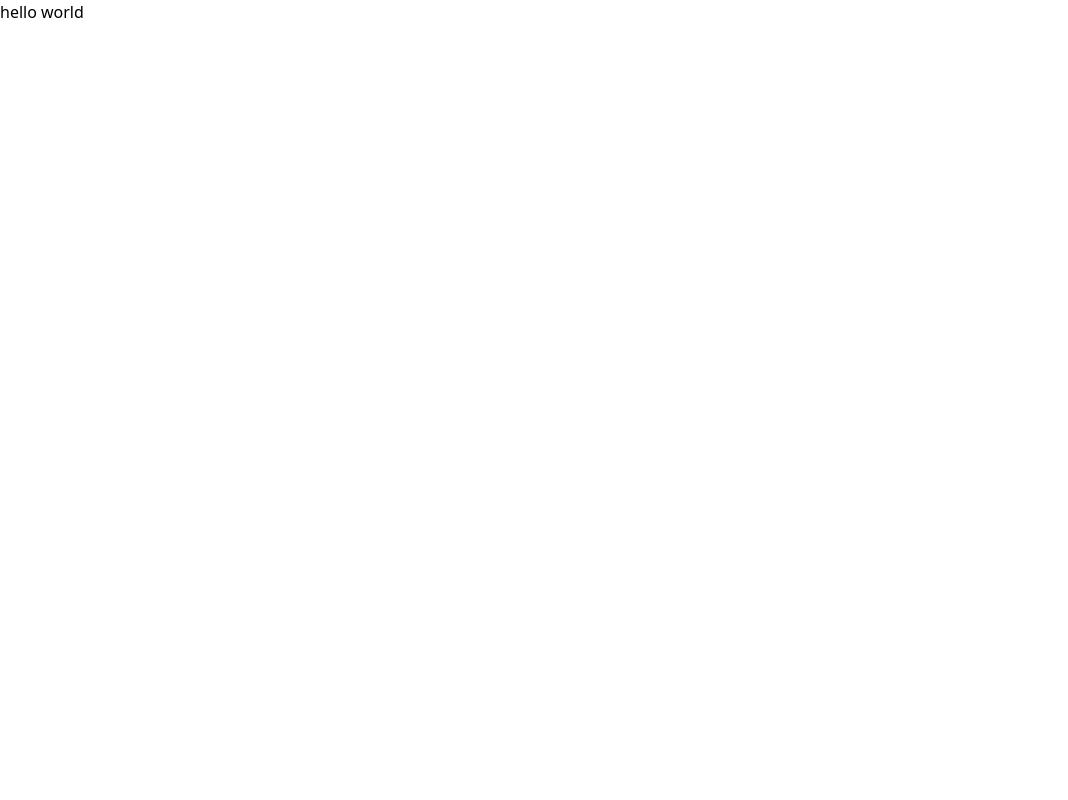
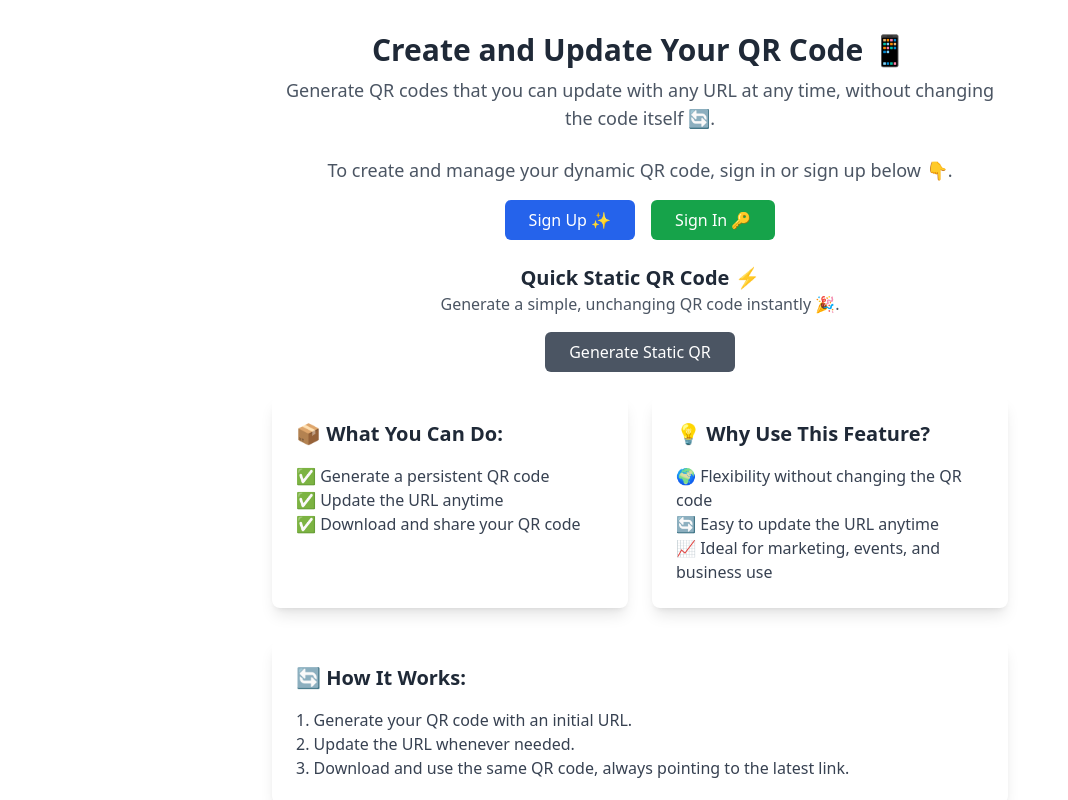
Before and after one commit to ChetanDighole/dynamic-qr, a Next.js app: page / in a window 1280 px wide. Shown: the top 800 px of the page, without its empty margins (0-1068 px from the left). Built offline with nearby package versions, Linux system fonts and the light colour scheme.

Commit message:
home page ui init

```diff
--- a/app/page.tsx
+++ b/app/page.tsx
@@ -2,8 +2,94 @@ import Image from "next/image";
 
 export default function Home() {
   return (
-    <div>
-      <h1>hello world</h1>
+    <div className="max-w-3xl mx-auto px-4 py-8">
+      {/* Header Section: Brief Introduction */}
+      <div className="text-center mb-6">
+        <h1 className="text-3xl font-bold text-gray-800">
+          Create and Update Your QR Code 📱
+        </h1>
+        <p className="text-lg text-gray-600 mt-2">
+          Generate QR codes that you can update with any URL at any time,
+          without changing the code itself 🔄.
+        </p>
+      </div>
+
+      {/* Step 1: Sign Up / Sign In */}
+      <div className="text-center mb-6">
+        <p className="text-lg text-gray-600 mb-4">
+          To create and manage your dynamic QR code, sign in or sign up below
+          👇.
+        </p>
+        <div className="flex justify-center space-x-4 mb-4">
+          <button className="px-6 py-2 text-white bg-blue-600 rounded-md">
+            Sign Up ✨
+          </button>
+          <button className="px-6 py-2 text-white bg-green-600 rounded-md">
+            Sign In 🔑
+          </button>
+        </div>
+      </div>
+
+      {/* Step 2: Static QR Code Generator */}
+      <div className="text-center mb-6">
+        <h2 className="text-xl font-semibold text-gray-800">
+          Quick Static QR Code ⚡
+        </h2>
+        <p className="text-gray-600 mb-4">
+          Generate a simple, unchanging QR code instantly 🎉.
+        </p>
+        <button className="px-6 py-2 text-white bg-gray-600 rounded-md">
+          Generate Static QR
+        </button>
+      </div>
+
+      {/* Step 3: Dynamic QR Code Generator */}
+      <div className="grid grid-cols-1 md:grid-cols-2 gap-6 mb-8">
+        <div className="flex flex-col bg-white p-6 shadow-lg rounded-lg">
+          <h2 className="text-xl font-semibold text-gray-800">
+            📦 What You Can Do:
+          </h2>
+          <ul className="mt-4 text-gray-700">
+            <li>✅ Generate a persistent QR code</li>
+            <li>✅ Update the URL anytime</li>
+            <li>✅ Download and share your QR code</li>
+          </ul>
+        </div>
+
+        <div className="flex flex-col bg-white p-6 shadow-lg rounded-lg">
+          <h2 className="text-xl font-semibold text-gray-800">
+            💡 Why Use This Feature?
+          </h2>
+          <ul className="mt-4 text-gray-700">
+            <li>🌍 Flexibility without changing the QR code</li>
+            <li>🔄 Easy to update the URL anytime</li>
+            <li>📈 Ideal for marketing, events, and business use</li>
+          </ul>
+        </div>
+      </div>
+
+      <div className="bg-white p-6 shadow-lg rounded-lg mb-8">
+        <h2 className="text-xl font-semibold text-gray-800">
+          🔄 How It Works:
+        </h2>
+        <p className="mt-4 text-gray-700">
+          1. Generate your QR code with an initial URL.
+          <br />
+          2. Update the URL whenever needed.
+          <br />
+          3. Download and use the same QR code, always pointing to the latest
+          link.
+        </p>
+      </div>
+
+      <div className="bg-white p-6 shadow-lg rounded-lg">
+        <h2 className="text-xl font-semibold text-gray-800">🛠️ Use Cases:</h2>
+        <ul className="mt-4 text-gray-700">
+          <li>📈 Marketing Campaigns</li>
+          <li>🎟️ Event Information</li>
+          <li>💼 Business Cards & Print Media</li>
+        </ul>
+      </div>
     </div>
   );
 }
```
